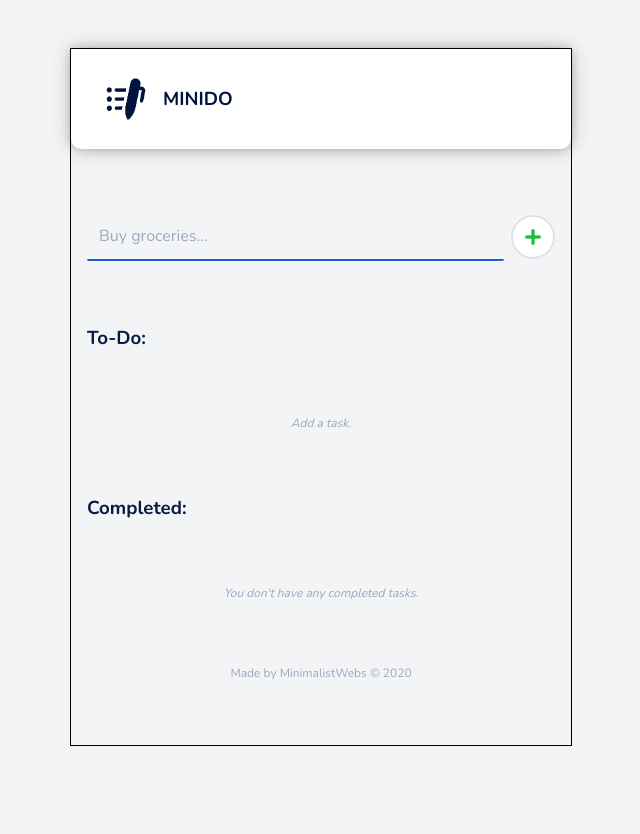
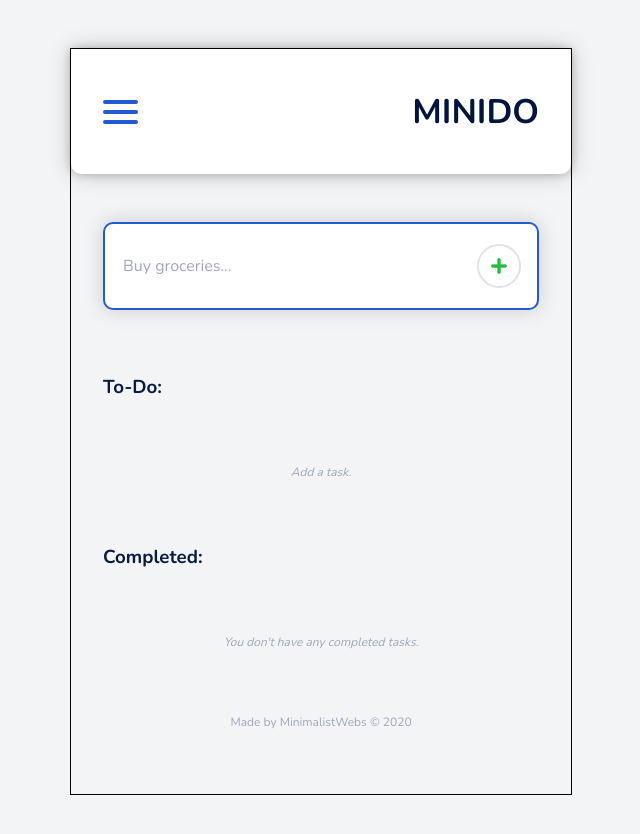
Before and after one commit to mgbelegu/Minido, a React (Create React App) app: page / in a window 1280 px wide. Shown: the top 834 px of the page, without its empty margins (319-959 px from the left). Before the commit the page ends 800 px from the top, so only its background shows below. Built offline with nearby package versions, Linux system fonts and the light colour scheme.

Commit message:
Update css

```diff
--- a/src/App.css
+++ b/src/App.css
@@ -21,8 +21,8 @@ a:hover {
 }
 
 h3 {
-    margin-left: 16px;
-    margin-right: 16px;
+    margin-left: 32px;
+    margin-right: 32px;
     color: #081b42;
 }
 
--- a/src/App.js
+++ b/src/App.js
@@ -96,6 +96,7 @@ class App extends Component {
     }
   }
 
+
   render(){
     return(
       <div>
--- a/src/components/Layout/Layout.js
+++ b/src/components/Layout/Layout.js
@@ -6,7 +6,7 @@ import Navigation from '../Navigation/Navigation';
 const layout = (props) => (
     <Aux>
         <main className="Content">
-            <Navigation />
+            <Navigation clicked={props.navClicked}/>
             {props.children}
         </main>
     </Aux>
--- a/src/components/Navigation/Navigation.css
+++ b/src/components/Navigation/Navigation.css
@@ -2,20 +2,43 @@
     background-color: white;
     width: 100%;
     display: flex;
-    align-items: center;
+    justify-content: space-between;
     border-bottom-right-radius: 10px;
     border-bottom-left-radius: 10px;
-    height: 100px;
+    height: 125px;
     box-shadow: 0 0px 10px 0 rgba(0,0,0,0.24), 0 0px 25px 0 rgba(0,0,0,0.19);
 }
 
 .Header img {
-    height: 58px;
-    padding-left: 26px;
+    height: 64px;
     image-rendering: auto;
+    margin: auto 0;
+}
+
+.logoGroup {
+    display: flex;
+    justify-content: space-evenly;
+    flex-direction: row;
+    padding: 0 32px 0 0;
 }
 
 .title {
     color: #01143d;
-    margin-left: 8px;
+    margin: auto 0;
+    font-size: 34px;
 }
+
+.hamburger {
+    width: 35px;
+    margin: auto 32px;
+    cursor: pointer;
+}
+
+.hamburger div {
+    display: block;
+    margin: 6px 0;
+    height: 4px;
+    width: 100%;
+    background-color: #225ad0;
+    border-radius: 16px;
+}
--- a/src/components/Navigation/Navigation.js
+++ b/src/components/Navigation/Navigation.js
@@ -2,10 +2,17 @@ import React from 'react';
 import './Navigation.css';
 import minidoLogo from '../../assets/images/Minido.png';
 
-const navigation = () => (
+const navigation = (props) => (
     <div className="Header">
-        <img src={minidoLogo} alt="Minido Logo"/>
-        <h3 className="title">MINIDO</h3>
+        <div className="hamburger" onClick={props.clicked}>
+            <div></div>
+            <div></div>
+            <div></div>
+        </div>
+
+        <div className="logoGroup">
+            <h3 className="title">MINIDO</h3>
+        </div>
     </div>
 );
 
--- a/src/components/TodoItem/TodoItem.css
+++ b/src/components/TodoItem/TodoItem.css
@@ -21,7 +21,7 @@
     margin: 16px 32px;
     border-radius: 10px;
     padding: 20px 16px;
-    box-shadow: 0 0 10px 1px rgba(0, 0, 0, 0.2);
+    box-shadow: 0 0 20px 1px rgba(0, 0, 0, 0.15);
 }
 
 .itemDiv div {
@@ -35,8 +35,7 @@
 
 
 .listItemCompleted {
-    padding: 12px;
-    margin:6px;
+    padding: 12px 16px;
     font-size: 16px;
     color:#7e8aa6;
     list-style-type: none;
--- a/src/containers/TodoAdder/TodoForm.css
+++ b/src/containers/TodoAdder/TodoForm.css
@@ -1,11 +1,7 @@
 .itemInput {
     font-size: 16px;
-    padding: 12px;
     border: none;
-    border-bottom: 2px solid #225ad0;
-    border-bottom-right-radius: 2px;
-    border-bottom-left-radius: 2px;
-    background-color: #f2f4f6;
+    background-color: white;
     width: 84%;
     font-family: 'Nunito', 'sans-serif';
 }
@@ -27,7 +23,12 @@ form {
     display: flex;
     justify-content: space-between;
     align-items: center;
-    margin: 64px 16px;
+    margin: 48px 32px 64px;
+    border: 2px solid #225ad0;
+    border-radius: 10px;
+    padding: 20px 16px;
+    box-shadow: 0 0 20px 1px rgba(0, 0, 0, 0.15);
+    background-color: white;
 }
 
 .itemInput:focus {
```
